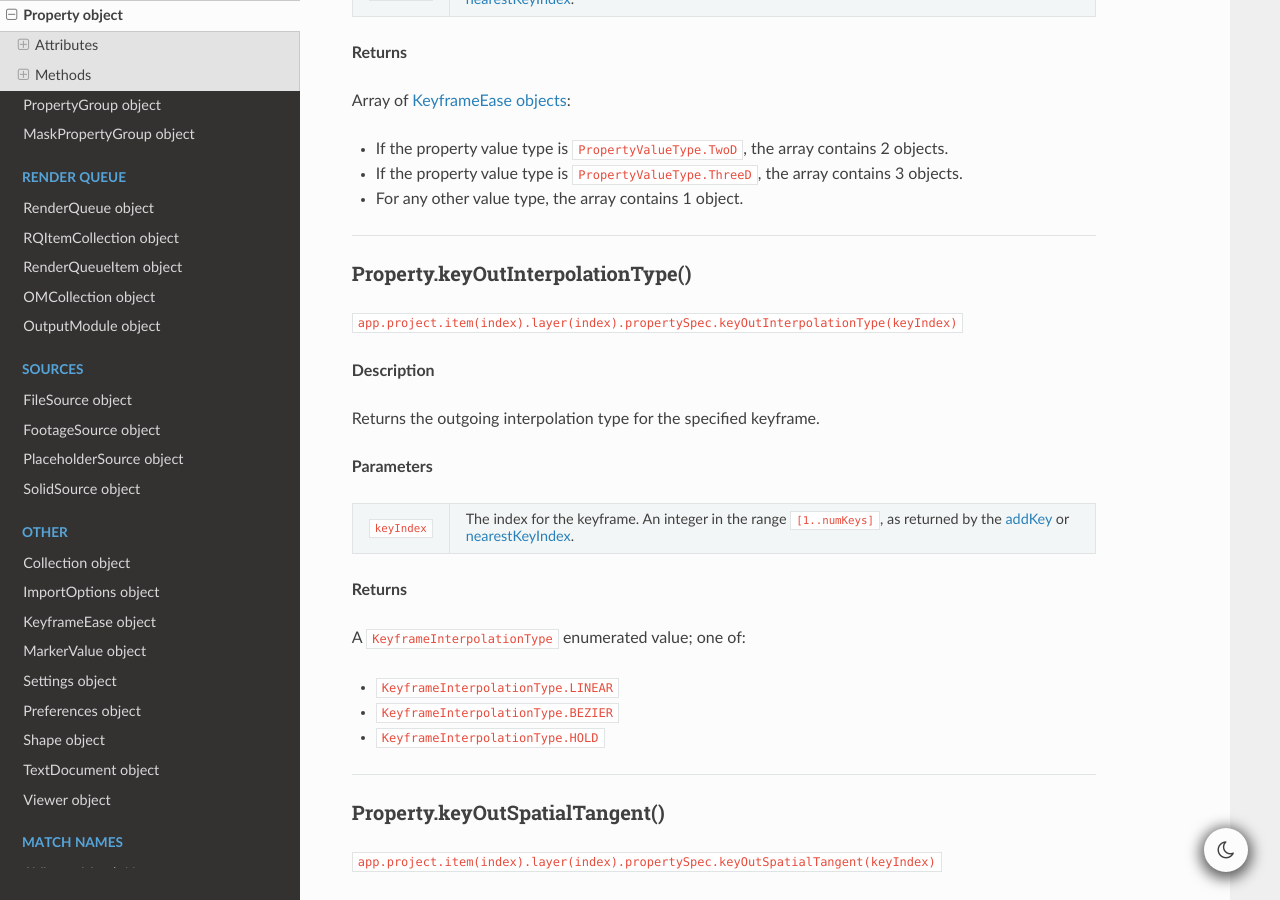
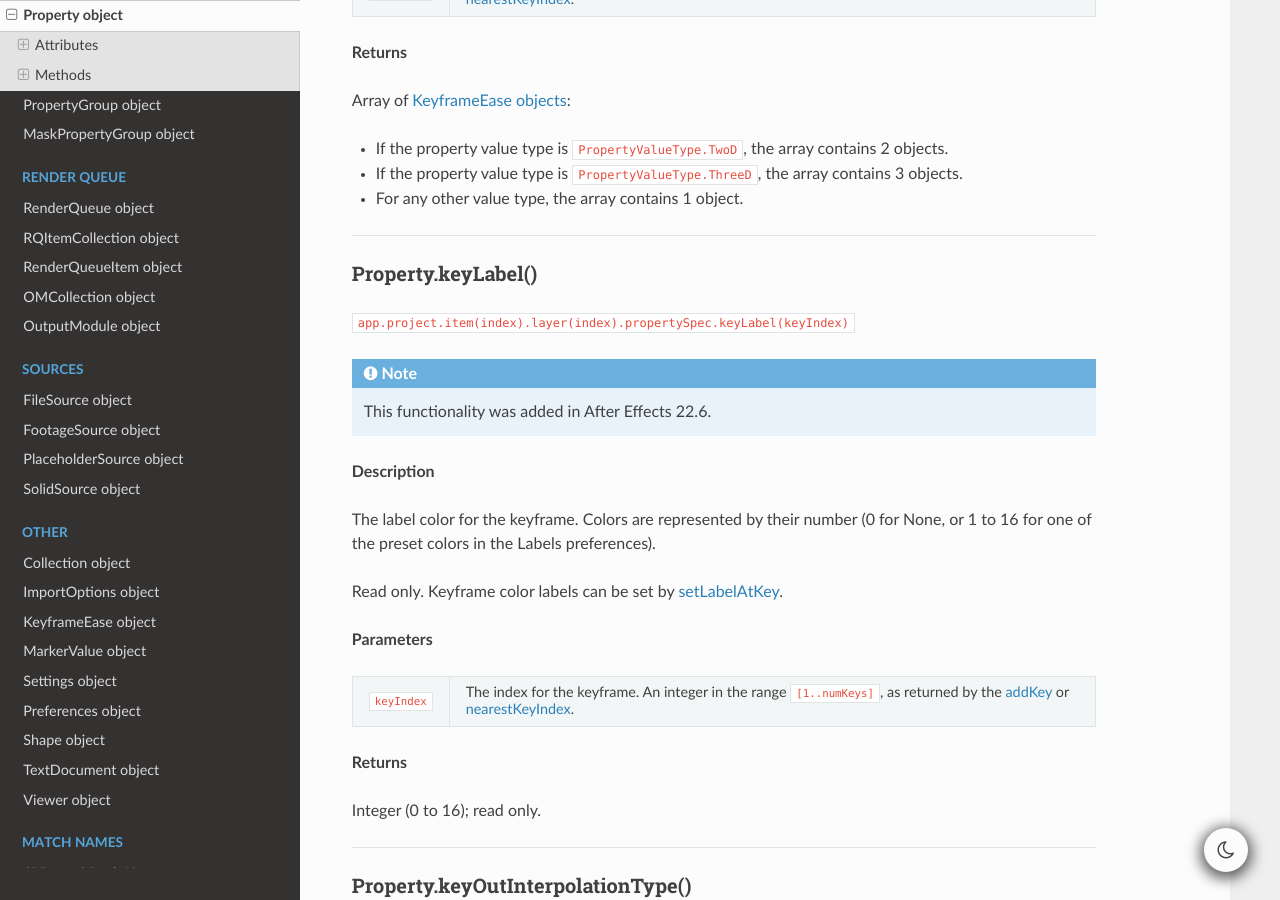
Before and after one commit to docsforadobe/after-effects-scripting-guide, a Sphinx documentation site: the page built from docs/properties/property.rst, in a window 1280 px wide and 900 px high, scrolled down 19535 px. Built offline with Sphinx 7.4.7 and the Read the Docs theme 2.0.0, drawn with Linux system fonts in a browser that asks for light colours; some of the changed text lies outside the part shown.

Commit message:
Add scripting methods for keyframe color labels
Added keyLabel() and setLabelAtKey() methods.

```diff
--- a/docs/properties/property.rst
+++ b/docs/properties/property.rst
@@ -939,6 +939,37 @@ Array of :ref:`KeyframeEase objects <KeyframeEase>`:
 
 ----
 
+.. _Property.keyLabel:
+
+Property.keyLabel()
+*********************************************
+
+``app.project.item(index).layer(index).propertySpec.keyLabel(keyIndex)``
+
+.. note::
+    This functionality was added in After Effects 22.6.
+
+**Description**
+
+The label color for the keyframe. Colors are represented by their number (0 for None, or 1 to 16 for one of the preset colors in the Labels preferences).
+
+Read only. Keyframe color labels can be set by :ref:`setLabelAtKey <property.setLabelAtKey>`.
+
+**Parameters**
+
+============  ===================================================
+``keyIndex``  The index for the keyframe. An integer in the range
+              ``[1..numKeys]``, as returned by the
+              :ref:`addKey <property.addKey>` or
+              :ref:`nearestKeyIndex <property.nearestKeyIndex>`.
+============  ===================================================
+
+**Returns**
+
+Integer (0 to 16); read only.
+
+----
+
 .. _Property.keyOutInterpolationType:
 
 Property.keyOutInterpolationType()
@@ -1356,6 +1387,37 @@ Sets the ``in`` and ``out`` interpolation types for the specified keyframe.
               -  ``KeyframeInterpolationType.BEZIER``
               -  ``KeyframeInterpolationType.HOLD``
 ============= ================================================================
+
+**Returns**
+
+Nothing.
+
+----
+
+.. _Property.setLabelAtKey:
+
+Property.setLabelAtKey()
+*********************************************
+
+``app.project.item(index).layer(index).propertySpec.setLabelAtKey(keyIndex, labelIndex)``
+
+.. note::
+    This functionality was added in After Effects 22.6 (2022)
+
+**Description**
+
+Set the label color for the keyframe. Colors are represented by their number (0 for None, or 1 to 16 for one of the preset colors in the Labels preferences).
+
+**Parameters**
+
+==============  ===================================================
+``keyIndex``    The index for the keyframe. An integer in the range
+                ``[1..numKeys]``, as returned by the
+                :ref:`addKey <property.addKey>` or
+                :ref:`nearestKeyIndex <property.nearestKeyIndex>`.
+``labelIndex``  The index for the new label value. An integer in
+                the range 0-16.
+==============  ===================================================
 
 **Returns**
 
```
